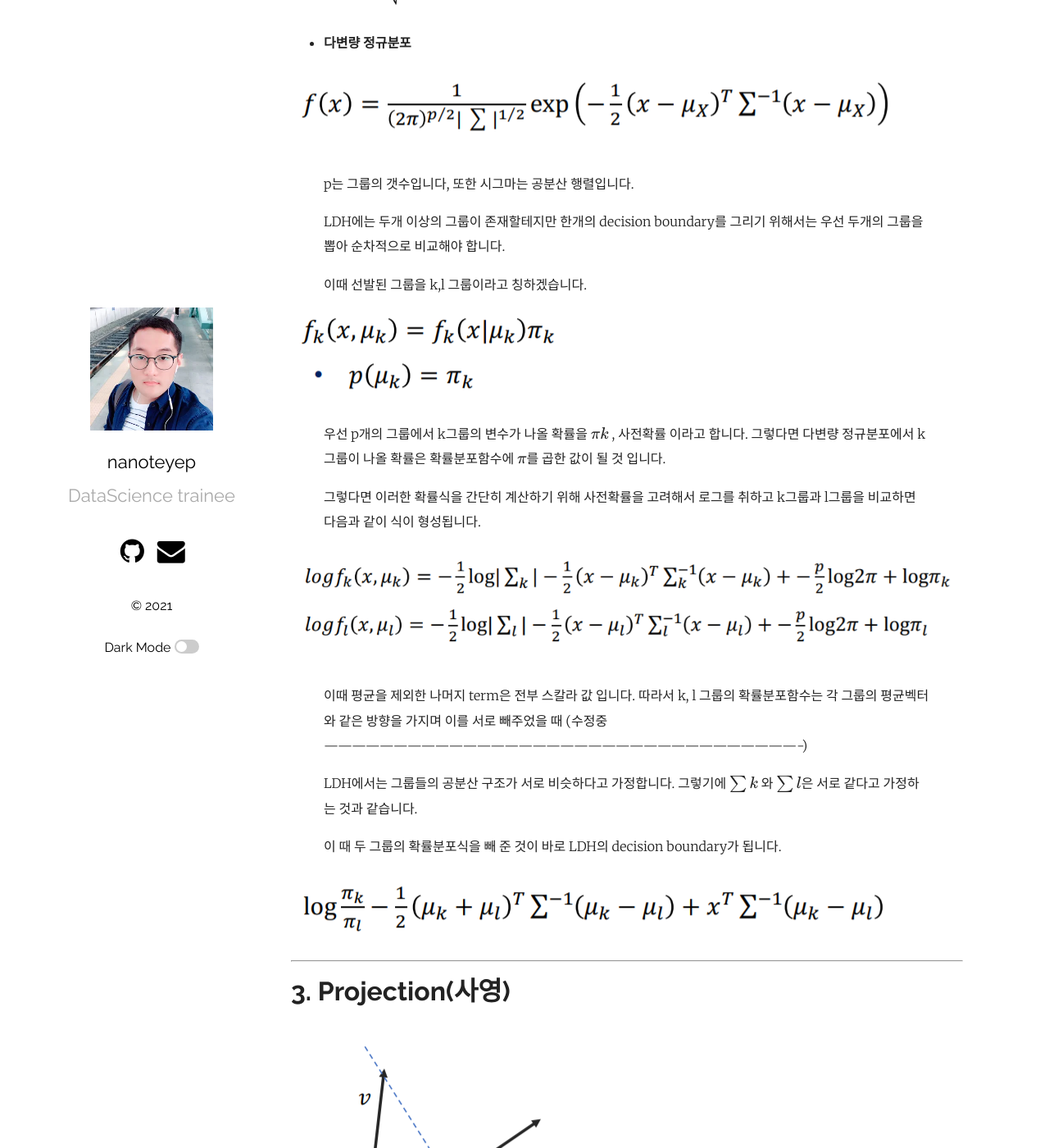
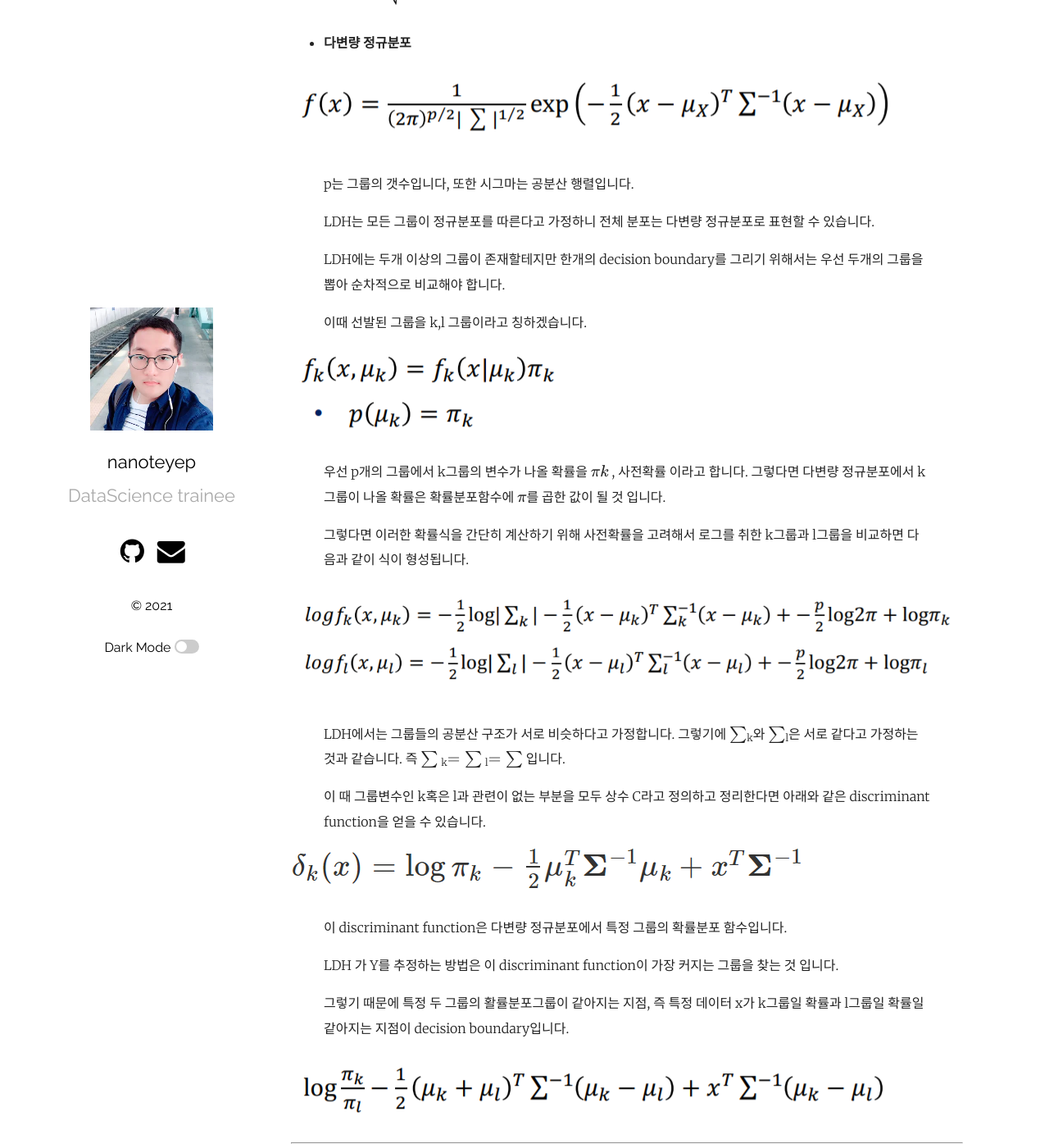
Before and after one commit to nanoteyep/nanoteyep.github.io, a Jekyll site: the page built from _posts/2021-08-24-Road to DataScientist_28.md, in a window 1280 px wide and 1400 px high, scrolled down 2320 px. Shown: the whole window at 82% size. Built offline with Jekyll 4.4.1, drawn with Linux system fonts in a browser that asks for light colours; formulas are drawn with MathJax 3; some of the changed text lies outside the part shown.

Commit message:
LDA second commit

```diff
--- a/_posts/2021-08-24-Road to DataScientist_28.md
+++ b/_posts/2021-08-24-Road to DataScientist_28.md
@@ -56,6 +56,8 @@ categories: DataScience python ML
 
 > p는 그룹의 갯수입니다, 또한 시그마는 공분산 행렬입니다.
 
+> LDH는 모든 그룹이 정규분포를 따른다고 가정하니 전체 분포는 다변량 정규분포로 표현할 수 있습니다.
+
 > LDH에는 두개 이상의 그룹이 존재할테지만 한개의 decision boundary를 그리기 위해서는 우선 두개의 그룹을 뽑아 순차적으로 비교해야 합니다.
 
 > 이때 선발된 그룹을 k,l 그룹이라고 칭하겠습니다.
@@ -64,17 +66,26 @@ categories: DataScience python ML
 
 > 우선 p개의 그룹에서 k그룹의 변수가 나올 확률을 $\pi k$ , 사전확률 이라고 합니다. 그렇다면 다변량 정규분포에서 k 그룹이 나올 확률은 확률분포함수에 $\pi$를 곱한 값이 될 것 입니다.
 
-> 그렇다면 이러한 확률식을 간단히 계산하기 위해 사전확률을 고려해서 로그를 취하고 k그룹과 l그룹을 비교하면 다음과 같이 식이 형성됩니다.
+> 그렇다면 이러한 확률식을 간단히 계산하기 위해 사전확률을 고려해서 로그를 취한 k그룹과 l그룹을 비교하면 다음과 같이 식이 형성됩니다.
 
 ![lda_9](/img/lda_9.png)
 
-> 이때 평균을 제외한 나머지 term은 전부 스칼라 값 입니다. 따라서 k, l 그룹의 확률분포함수는 각 그룹의 평균벡터와 같은 방향을 가지며 이를 서로 빼주었을 때 (수정중-------------------------------------------------------------------------------------------------------)
 
-> LDH에서는 그룹들의 공분산 구조가 서로 비슷하다고 가정합니다. 그렇기에 $\sum k$ 와 $\sum l$은 서로 같다고 가정하는 것과 같습니다.
+> LDH에서는 그룹들의 공분산 구조가 서로 비슷하다고 가정합니다. 그렇기에 $\sum$<sub>k</sub>와 $\sum$<sub>l</sub>은 서로 같다고 가정하는 것과 같습니다. 즉 $\sum$ <sub>k</sub>$ = \sum$ <sub>l</sub>$ = \sum$ 입니다.
 
-> 이 때 두 그룹의 확률분포식을 빼 준 것이 바로 LDH의 decision boundary가 됩니다.
+> 이 때 그룹변수인 k혹은 l과 관련이 없는 부분을 모두 상수 C라고 정의하고 정리한다면 아래와 같은 discriminant function을 얻을 수 있습니다.
+
+![lda_12](/img/lda_12.png)
+
+> 이 discriminant function은  다변량 정규분포에서 특정 그룹의 확률분포 함수입니다.
+
+> LDH 가 Y를 추정하는 방법은 이 discriminant function이 가장 커지는 그룹을 찾는 것 입니다.
+
+> 그렇기 때문에 특정 두 그룹의 활률분포그룹이 같아지는 지점, 즉 특정 데이터 x가 k그룹일 확률과 l그룹일 확률일 같아지는 지점이 decision boundary입니다.
 
 ![lda_10](/img/lda_10.png)
+
+
 
 ---
 
@@ -85,3 +96,63 @@ categories: DataScience python ML
 > Projection의 정의는 위와 같습니다.
 
 > 특정 벡터를 특정 축에 수직선을 내려 그 크기와 방향을 나타내는 것이며 만약 u가 크기가 1인 방향벡터라면 projection의 값은 두 벡터의 내적과 같습니다.
+
+![lda_13](/img/lda_13.png)
+
+> LDA의 목표는 평균의 차를 최대화 하면서 분산을 최소화 하는 것 입니다.
+
+![lda_14](/img/lda_14.png)
+
+> 위 식은 아래로도 표현이 가능합니다.
+
+![lda_15](/img/lda_15.png)
+
+> 이제 위 식의 최댓값을 구하기 위해 미분해 본다면 아래와 같은 eigen vector형태로 구할 수 있습니다.
+
+![lda_16](/img/lda_16.png)
+![lda_17](/img/lda_17.png)
+![lda_18](/img/lda_18.png)
+
+> 이때 벡터의 길이를 무시하고 방향만 본다면 아래와 같습니다.
+
+![lda_19](/img/lda_19.png)
+
+> W는 error의 제곱의 합, 즉 공분산을 뜻합니다. 또한 $\sum$ 은 공분산 행렬이기 때문에 각각의 분산을 무시한다면 서로 대체할 수 있으며 대체한다면 다변량 정규분포에서 구한 식과 같은 역할을 하게 됩니다.
+
+![lda_20](/img/lda_20.png)
+
+---
+
+# 4. LDA
+
+![lda_3](/img/lda_3.png)
+
+> 수학적 개념을 이해 한 후 다시한번 LDA의 discriminant function을 확인해 보겠습니다.
+
+> LDA는 이 discriminant function이 최대가 되는 $\hat y$을 추정하는 방식입니다.
+
+> LDA는 naive classifier와는 다르게 자료들 간의 공분산구조, 즉 상관관계가 있어도 추정할 수 있는 장점이 있습니다.
+
+> 하지만 데이터가 정규분포를 따진다는 가정과 공분산 구조가 같다는 가정을 하기 때문에 이 가정에 위배되는 경우 모델이 잘 작동하지 않습니다.
+
+* **QDA**
+
+![lda_21](/img/lda_21.png)
+
+> 공분산 구조가 같다는 가정을 제거한 LDA가 QDA입니다.
+
+> LDA는 공분산 구조, 즉 $\sum$ 이 다 같다고 가정하기 때문에 일차식 형태(Linear)하지만 QDA는 각 그룹별 공분산 구조가 다르기 때문에 이차식(Quadratic)형태로 존재합니다.
+
+> LDA는 decision boundary 가 직선으로 구성되어 있지만 QDA는 곡선 boundary가 가능합니다.
+
+![lda_22](/img/lda_22.png)
+
+> QDA는 공분산 구조가 다를 경우도 추정이 가능합니다.
+
+> 하지만 설명변수의 갯수, 그룹의 갯수가 많을경우 많은 데이터를 필요로 하는 단점도 존재합니다.
+
+---
+
+# 마치며
+
+이번 포스팅은 LDA에 관하여 알아보았습니다. PCA와 마찬가지로 기존의 차원을 새로운 차원으로 Projection하여 계산한다는 비슷한 면이 존재합니다. LDA는 새로운 차원에서의 분포를 이용한 분류방법이기 때문입니다.
```
Also changed, not shown: img/lda_12.png (added), img/lda_13.png (added), img/lda_14.png (added), img/lda_15.png (added), img/lda_16.png (added), img/lda_17.png (added), img/lda_18.png (added), img/lda_19.png (added), img/lda_20.png (added), img/lda_21.png (added), img/lda_22.png (added).
